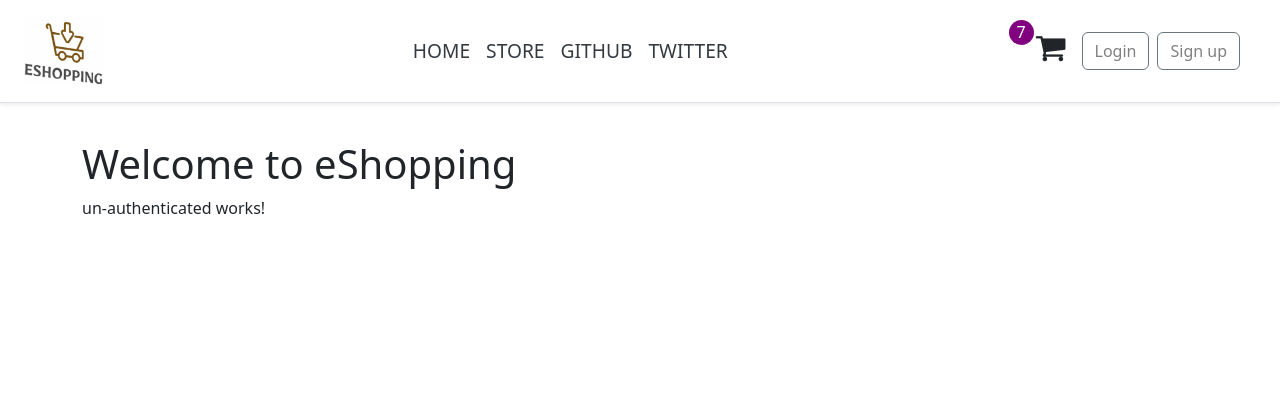
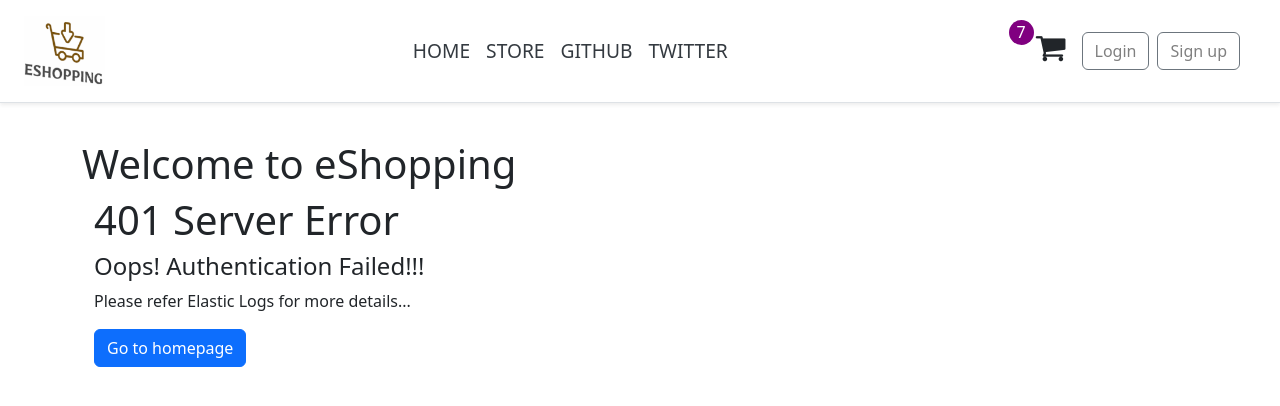
Before and after one commit to AdinhLux/Angular_eCommerce_front, an Angular app: page /un-authenticated in a window 1280 px wide. Shown: the top 406 px of the page. Built offline with nearby package versions, Linux system fonts and the light colour scheme.

Commit message:
Improve error pages

```diff
--- a/src/app/core/not-found/not-found.component.html
+++ b/src/app/core/not-found/not-found.component.html
@@ -1 +1,13 @@
-<p>not-found works!</p>
+<div class="error-content">
+  <div class="container">
+    <div class="row">
+      <div class="col-md-12 ">
+        <div class="error-text">
+          <h1 class="error">404 Not Found</h1>
+          <h4>Oops! 404 Not Found!!!</h4>
+          <a routerLink="/" class="btn btn-primary btn-round">Go to homepage</a>
+        </div>
+      </div>
+    </div>
+  </div>
+</div>
--- a/src/app/core/server-error/server-error.component.html
+++ b/src/app/core/server-error/server-error.component.html
@@ -1 +1,14 @@
-<p>server-error works!</p>
+<div class="error-content">
+  <div class="container">
+    <div class="row">
+      <div class="col-md-12 ">
+        <div class="error-text">
+          <h1 class="error">500 Server Error</h1>
+          <h4>Oops! Server Error happened!!!</h4>
+          <p>Please refer Elastic Logs for more details...</p>
+          <a routerLink="/" class="btn btn-primary btn-round">Go to homepage</a>
+        </div>
+      </div>
+    </div>
+  </div>
+</div>
--- a/src/app/core/un-authenticated/un-authenticated.component.html
+++ b/src/app/core/un-authenticated/un-authenticated.component.html
@@ -1 +1,14 @@
-<p>un-authenticated works!</p>
+<div class="error-content">
+  <div class="container">
+    <div class="row">
+      <div class="col-md-12 ">
+        <div class="error-text">
+          <h1 class="error">401 Server Error</h1>
+          <h4>Oops! Authentication Failed!!!</h4>
+          <p>Please refer Elastic Logs for more details...</p>
+          <a routerLink="/" class="btn btn-primary btn-round">Go to homepage</a>
+        </div>
+      </div>
+    </div>
+  </div>
+</div>
```
